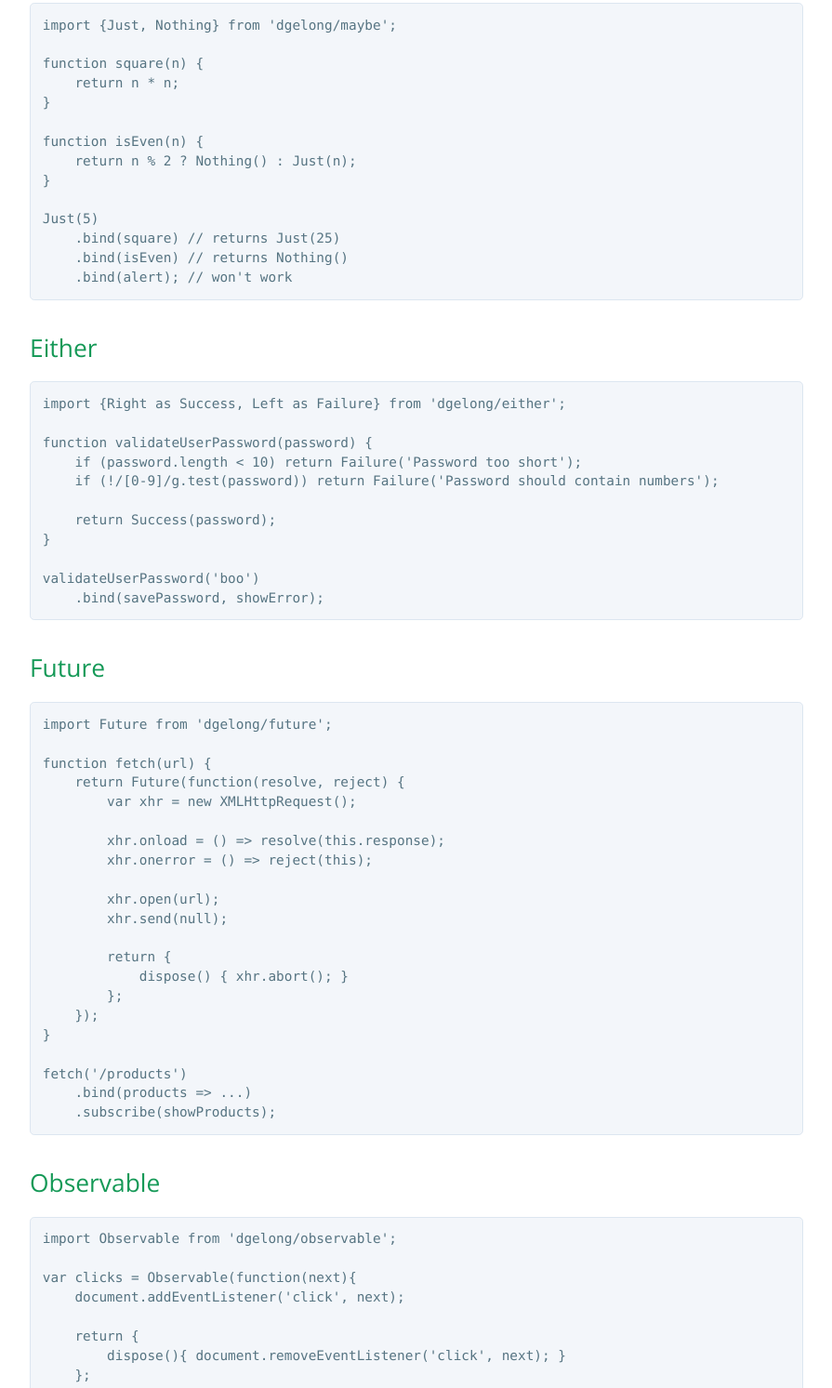
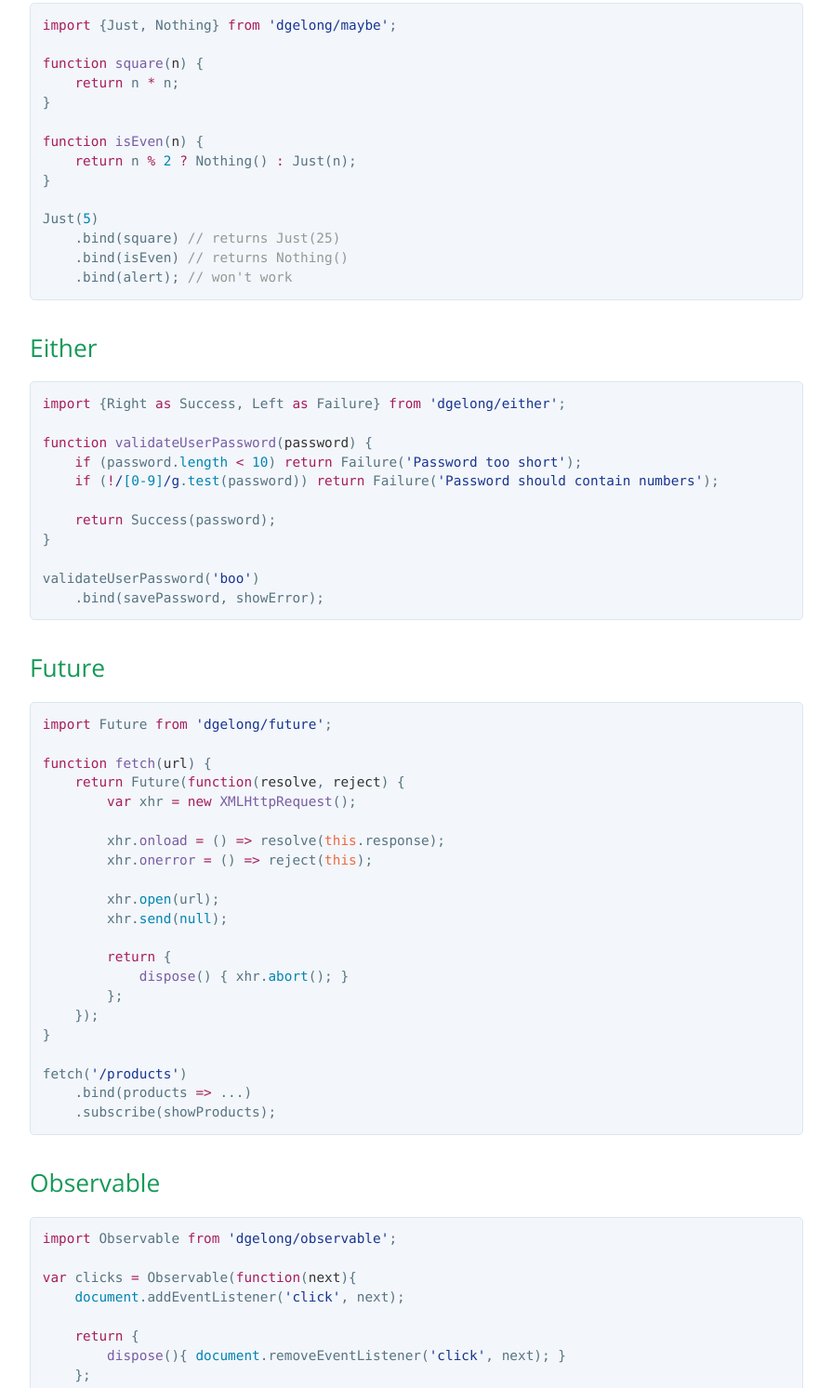
Before and after one commit to alexeyraspopov/dgelong, a plain HTML site: page index.html in a window 1280 px wide. Shown: the part 2264-3757 px from the top of the page at 93% size, without its empty margins (192-1087 px from the left). Drawn offline with nearby package versions, Linux system fonts and the light colour scheme.

Commit message:
Create gh-pages branch via GitHub

```diff
--- a/index.html
+++ b/index.html
@@ -57,35 +57,30 @@
 <h3>
 <a id="commonjs" class="anchor" href="#commonjs" aria-hidden="true"><span class="octicon octicon-link"></span></a>CommonJS</h3>
 
-<pre><code>var Dgelong = require('dgelong');
-</code></pre>
+<div class="highlight highlight-javascript"><pre><span class="pl-k">var</span> Dgelong <span class="pl-k">=</span> <span class="pl-c1">require</span>(<span class="pl-s"><span class="pl-pds">'</span>dgelong<span class="pl-pds">'</span></span>);</pre></div>
 
 <h3>
 <a id="ecmascript-6" class="anchor" href="#ecmascript-6" aria-hidden="true"><span class="octicon octicon-link"></span></a>ECMAScript 6</h3>
 
 <p>Just like in CommonJS Modules style you can grab everything in one object:</p>
 
-<pre><code>import Dgelong from 'dgelong';
-</code></pre>
+<div class="highlight highlight-javascript"><pre><span class="pl-k">import</span> Dgelong <span class="pl-k">from</span> <span class="pl-s"><span class="pl-pds">'</span>dgelong<span class="pl-pds">'</span></span>;</pre></div>
 
 <p>Or just use something specific, for example:</p>
 
-<pre><code>import {Maybe, Future} from 'dgelong';
-</code></pre>
+<div class="highlight highlight-javascript"><pre><span class="pl-k">import</span> {Maybe, Future} <span class="pl-k">from</span> <span class="pl-s"><span class="pl-pds">'</span>dgelong<span class="pl-pds">'</span></span>;</pre></div>
 
 <p>But, along with that, you can import particular structures by using direct paths:</p>
 
-<pre><code>import Maybe, {Just, Nothing} from 'dgelong/maybe';
-import Either, {Right, Left} from 'dgelong/either';
-import Future, {Resolve, Reject} from 'dgelong/future';
-import Observable from 'dgelong/observable';
-</code></pre>
+<div class="highlight highlight-javascript"><pre><span class="pl-k">import</span> Maybe, {Just, Nothing} <span class="pl-k">from</span> <span class="pl-s"><span class="pl-pds">'</span>dgelong/maybe<span class="pl-pds">'</span></span>;
+<span class="pl-k">import</span> Either, {Right, Left} <span class="pl-k">from</span> <span class="pl-s"><span class="pl-pds">'</span>dgelong/either<span class="pl-pds">'</span></span>;
+<span class="pl-k">import</span> Future, {Resolve, Reject} <span class="pl-k">from</span> <span class="pl-s"><span class="pl-pds">'</span>dgelong/future<span class="pl-pds">'</span></span>;
+<span class="pl-k">import</span> Observable <span class="pl-k">from</span> <span class="pl-s"><span class="pl-pds">'</span>dgelong/observable<span class="pl-pds">'</span></span>;</pre></div>
 
 <h3>
 <a id="browser" class="anchor" href="#browser" aria-hidden="true"><span class="octicon octicon-link"></span></a>Browser</h3>
 
-<pre><code>&lt;script src="node_modules/dgelong/bundle.js"&gt;&lt;/script&gt;
-</code></pre>
+<div class="highlight highlight-html"><pre>&lt;<span class="pl-ent">script</span> <span class="pl-e">src</span>=<span class="pl-s"><span class="pl-pds">"</span>node_modules/dgelong/bundle.js<span class="pl-pds">"</span></span>&gt;&lt;/<span class="pl-ent">script</span>&gt;</pre></div>
 
 <p>It will provide you <code>Dgelong</code> global variable.</p>
 
@@ -100,7 +95,7 @@ import Observable from 'dgelong/observable';
 <li>Observable (async lists)</li>
 </ul>
 </li>
-<li>Space (<code>bind</code>, <code>lift</code>)
+<li>Space (<code>bind</code>, <code>pull</code>)
 
 <ul>
 <li>Maybe (null-safe computations)</li>
@@ -112,81 +107,77 @@ import Observable from 'dgelong/observable';
 <h2>
 <a id="maybe" class="anchor" href="#maybe" aria-hidden="true"><span class="octicon octicon-link"></span></a>Maybe</h2>
 
-<pre><code>import {Just, Nothing} from 'dgelong/maybe';
+<div class="highlight highlight-javascript"><pre><span class="pl-k">import</span> {Just, Nothing} <span class="pl-k">from</span> <span class="pl-s"><span class="pl-pds">'</span>dgelong/maybe<span class="pl-pds">'</span></span>;
 
-function square(n) {
-    return n * n;
+<span class="pl-k">function</span> <span class="pl-en">square</span>(<span class="pl-smi">n</span>) {
+    <span class="pl-k">return</span> n <span class="pl-k">*</span> n;
 }
 
-function isEven(n) {
-    return n % 2 ? Nothing() : Just(n);
+<span class="pl-k">function</span> <span class="pl-en">isEven</span>(<span class="pl-smi">n</span>) {
+    <span class="pl-k">return</span> n <span class="pl-k">%</span> <span class="pl-c1">2</span> <span class="pl-k">?</span> Nothing() <span class="pl-k">:</span> Just(n);
 }
 
-Just(5)
-    .bind(square) // returns Just(25)
-    .bind(isEven) // returns Nothing()
-    .bind(alert); // won't work
-</code></pre>
+Just(<span class="pl-c1">5</span>)
+    .bind(square) <span class="pl-c">// returns Just(25)</span>
+    .bind(isEven) <span class="pl-c">// returns Nothing()</span>
+    .bind(alert); <span class="pl-c">// won't work</span></pre></div>
 
 <h2>
 <a id="either" class="anchor" href="#either" aria-hidden="true"><span class="octicon octicon-link"></span></a>Either</h2>
 
-<pre><code>import {Right as Success, Left as Failure} from 'dgelong/either';
+<div class="highlight highlight-javascript"><pre><span class="pl-k">import</span> {Right <span class="pl-k">as</span> Success, Left <span class="pl-k">as</span> Failure} <span class="pl-k">from</span> <span class="pl-s"><span class="pl-pds">'</span>dgelong/either<span class="pl-pds">'</span></span>;
 
-function validateUserPassword(password) {
-    if (password.length &lt; 10) return Failure('Password too short');
-    if (!/[0-9]/g.test(password)) return Failure('Password should contain numbers');
+<span class="pl-k">function</span> <span class="pl-en">validateUserPassword</span>(<span class="pl-smi">password</span>) {
+    <span class="pl-k">if</span> (password.<span class="pl-c1">length</span> <span class="pl-k">&lt;</span> <span class="pl-c1">10</span>) <span class="pl-k">return</span> Failure(<span class="pl-s"><span class="pl-pds">'</span>Password too short<span class="pl-pds">'</span></span>);
+    <span class="pl-k">if</span> (<span class="pl-k">!</span><span class="pl-sr"><span class="pl-pds">/</span><span class="pl-c1">[<span class="pl-c1">0-9</span>]</span><span class="pl-pds">/</span>g</span>.<span class="pl-c1">test</span>(password)) <span class="pl-k">return</span> Failure(<span class="pl-s"><span class="pl-pds">'</span>Password should contain numbers<span class="pl-pds">'</span></span>);
 
-    return Success(password);
+    <span class="pl-k">return</span> Success(password);
 }
 
-validateUserPassword('boo')
-    .bind(savePassword, showError);
-</code></pre>
+validateUserPassword(<span class="pl-s"><span class="pl-pds">'</span>boo<span class="pl-pds">'</span></span>)
+    .bind(savePassword, showError);</pre></div>
 
 <h2>
 <a id="future" class="anchor" href="#future" aria-hidden="true"><span class="octicon octicon-link"></span></a>Future</h2>
 
-<pre><code>import Future from 'dgelong/future';
+<div class="highlight highlight-javascript"><pre><span class="pl-k">import</span> Future <span class="pl-k">from</span> <span class="pl-s"><span class="pl-pds">'</span>dgelong/future<span class="pl-pds">'</span></span>;
 
-function fetch(url) {
-    return Future(function(resolve, reject) {
-        var xhr = new XMLHttpRequest();
+<span class="pl-k">function</span> <span class="pl-en">fetch</span>(<span class="pl-smi">url</span>) {
+    <span class="pl-k">return</span> Future(<span class="pl-k">function</span>(<span class="pl-smi">resolve</span>, <span class="pl-smi">reject</span>) {
+        <span class="pl-k">var</span> xhr <span class="pl-k">=</span> <span class="pl-k">new</span> <span class="pl-en">XMLHttpRequest</span>();
 
-        xhr.onload = () =&gt; resolve(this.response);
-        xhr.onerror = () =&gt; reject(this);
+        xhr.<span class="pl-en">onload</span> <span class="pl-k">=</span> ()<span class="pl-k"> =&gt;</span> resolve(<span class="pl-v">this</span>.response);
+        xhr.<span class="pl-en">onerror</span> <span class="pl-k">=</span> ()<span class="pl-k"> =&gt;</span> reject(<span class="pl-v">this</span>);
 
-        xhr.open(url);
-        xhr.send(null);
+        xhr.<span class="pl-c1">open</span>(url);
+        xhr.<span class="pl-c1">send</span>(<span class="pl-c1">null</span>);
 
-        return {
-            dispose() { xhr.abort(); }
+        <span class="pl-k">return</span> {
+            <span class="pl-en">dispose</span>() { xhr.<span class="pl-c1">abort</span>(); }
         };
     });
 }
 
-fetch('/products')
-    .bind(products =&gt; ...)
-    .subscribe(showProducts);
-</code></pre>
+fetch(<span class="pl-s"><span class="pl-pds">'</span>/products<span class="pl-pds">'</span></span>)
+    .bind(products <span class="pl-k">=&gt;</span> ...)
+    .subscribe(showProducts);</pre></div>
 
 <h2>
 <a id="observable" class="anchor" href="#observable" aria-hidden="true"><span class="octicon octicon-link"></span></a>Observable</h2>
 
-<pre><code>import Observable from 'dgelong/observable';
+<div class="highlight highlight-javascript"><pre><span class="pl-k">import</span> Observable <span class="pl-k">from</span> <span class="pl-s"><span class="pl-pds">'</span>dgelong/observable<span class="pl-pds">'</span></span>;
 
-var clicks = Observable(function(next){
-    document.addEventListener('click', next);
+<span class="pl-k">var</span> clicks <span class="pl-k">=</span> Observable(<span class="pl-k">function</span>(<span class="pl-smi">next</span>){
+    <span class="pl-c1">document</span>.addEventListener(<span class="pl-s"><span class="pl-pds">'</span>click<span class="pl-pds">'</span></span>, next);
 
-    return {
-        dispose(){ document.removeEventListener('click', next); }
+    <span class="pl-k">return</span> {
+        <span class="pl-en">dispose</span>(){ <span class="pl-c1">document</span>.removeEventListener(<span class="pl-s"><span class="pl-pds">'</span>click<span class="pl-pds">'</span></span>, next); }
     };
 });
 
 clicks
-    .map(event =&gt; event.target)
-    .forEach(element =&gt; ...);
-</code></pre>
+    .map(<span class="pl-c1">event</span> <span class="pl-k">=&gt;</span> <span class="pl-c1">event</span>.<span class="pl-c1">target</span>)
+    .forEach(element <span class="pl-k">=&gt;</span> ...);</pre></div>
 
 <h2>
 <a id="license" class="anchor" href="#license" aria-hidden="true"><span class="octicon octicon-link"></span></a>License</h2>
```
Also changed, not shown: params.json (+1 -1 lines).
